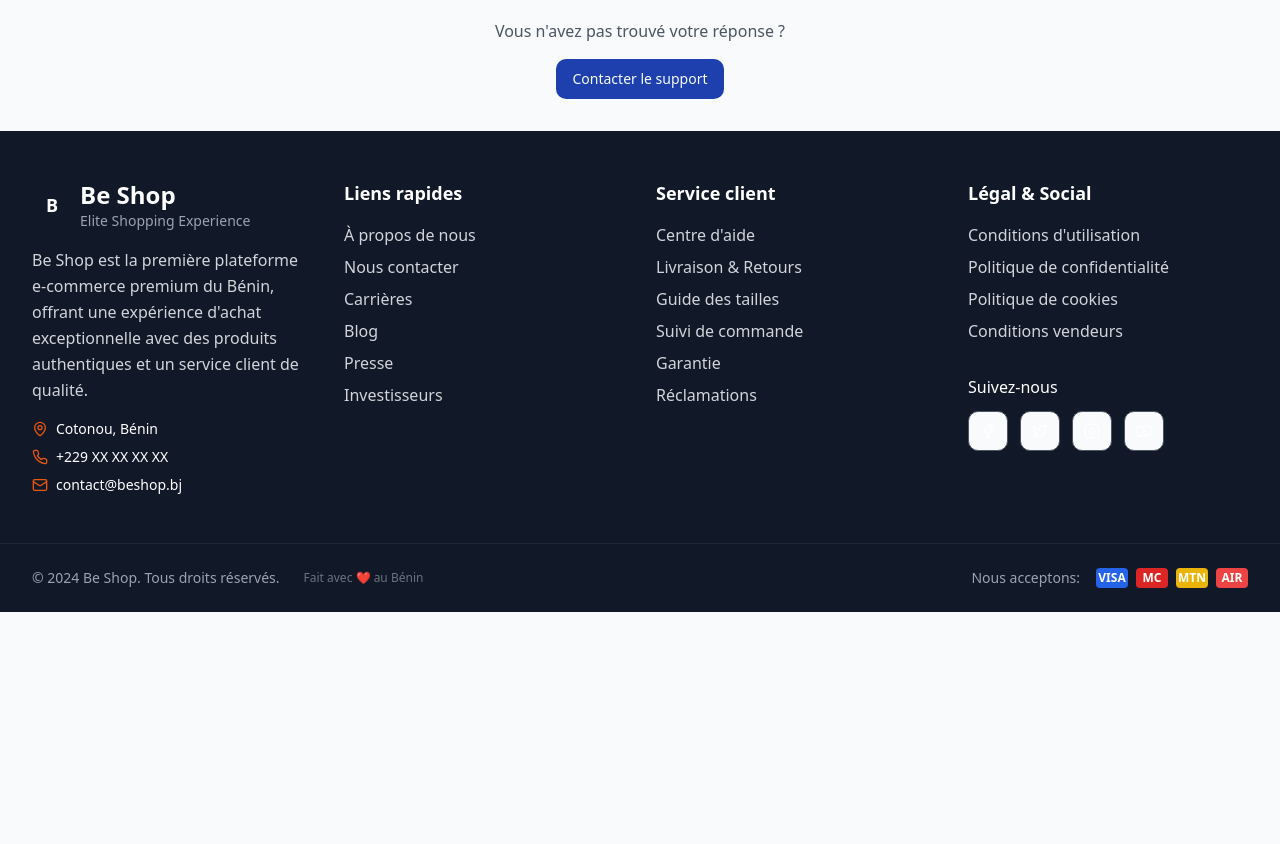
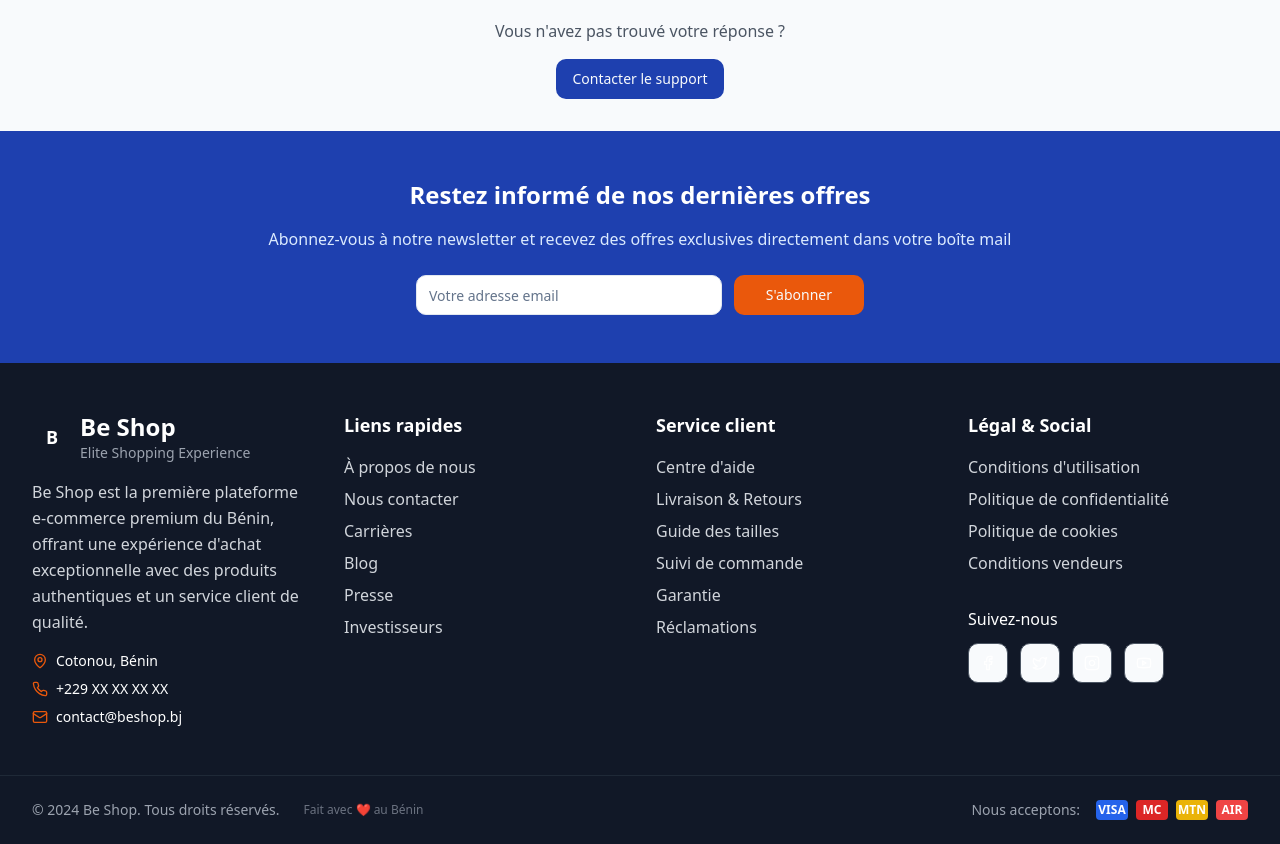
Before and after one commit to idontknowtheusername-paid/laboutique, a Next.js app: page /faq in a window 1280 px wide. Shown: the part 920-1764 px from the top of the page. Before the commit the page ends 1532 px from the top, so only its background shows below. Built offline with nearby package versions, Linux system fonts and the light colour scheme; no server answers.

Commit message:
fix: ajout propriétés vendor et category manquantes
- Corrigé l'erreur TypeScript dans app/category/[slug]/page.tsx
- Ajouté vendor et category aux produits mock pour compatibilité ProductGrid
- Build Vercel devrait maintenant passer sans erreur

```diff
--- a/app/account/wishlist/page.tsx
+++ b/app/account/wishlist/page.tsx
@@ -14,8 +14,6 @@ const wishlistProducts = [
     price: 85000,
     rating: 4.6,
     reviews: 124,
-    vendor: 'Be Shop',
-    category: 'Électronique',
   },
 ];
 
--- a/app/category/[slug]/page.tsx
+++ b/app/category/[slug]/page.tsx
@@ -21,6 +21,8 @@ const baseProducts = [
     price: 45000,
     rating: 4.6,
     reviews: 120,
+    vendor: 'Be Shop',
+    category: 'Électronique',
   },
   {
     id: 'p2',
@@ -30,6 +32,8 @@ const baseProducts = [
     price: 65000,
     rating: 4.4,
     reviews: 86,
+    vendor: 'Be Shop',
+    category: 'Mode',
   },
   {
     id: 'p3',
@@ -39,6 +43,8 @@ const baseProducts = [
     price: 85000,
     rating: 4.7,
     reviews: 203,
+    vendor: 'Be Shop',
+    category: 'Maison',
   },
   {
     id: 'p4',
@@ -48,6 +54,8 @@ const baseProducts = [
     price: 120000,
     rating: 4.5,
     reviews: 65,
+    vendor: 'Be Shop',
+    category: 'Beauté',
   },
   {
     id: 'p5',
@@ -57,6 +65,8 @@ const baseProducts = [
     price: 38000,
     rating: 4.2,
     reviews: 54,
+    vendor: 'Be Shop',
+    category: 'Sport',
   },
   {
     id: 'p6',
@@ -66,6 +76,8 @@ const baseProducts = [
     price: 99000,
     rating: 4.8,
     reviews: 312,
+    vendor: 'Be Shop',
+    category: 'Électronique',
   },
 ];
 
--- a/components/layout/Footer.tsx
+++ b/components/layout/Footer.tsx
@@ -7,6 +7,30 @@ import { Input } from '@/components/ui/input';
 const Footer = () => {
   return (
     <footer className="bg-gray-900 text-white">
+      {/* Newsletter Section */}
+      <div className="bg-beshop-primary py-12">
+        <div className="container">
+          <div className="max-w-4xl mx-auto text-center">
+            <h3 className="text-2xl font-bold mb-4">
+              Restez informé de nos dernières offres
+            </h3>
+            <p className="text-blue-100 mb-6">
+              Abonnez-vous à notre newsletter et recevez des offres exclusives directement dans votre boîte mail
+            </p>
+            <div className="flex flex-col sm:flex-row max-w-md mx-auto space-y-3 sm:space-y-0 sm:space-x-3">
+              <Input
+                type="email"
+                placeholder="Votre adresse email"
+                className="flex-1 bg-white text-gray-900"
+              />
+              <Button className="bg-beshop-secondary hover:bg-orange-600 px-8">
+                S'abonner
+              </Button>
+            </div>
+          </div>
+        </div>
+      </div>
+
       {/* Main Footer */}
       <div className="py-12">
         <div className="container">
```
